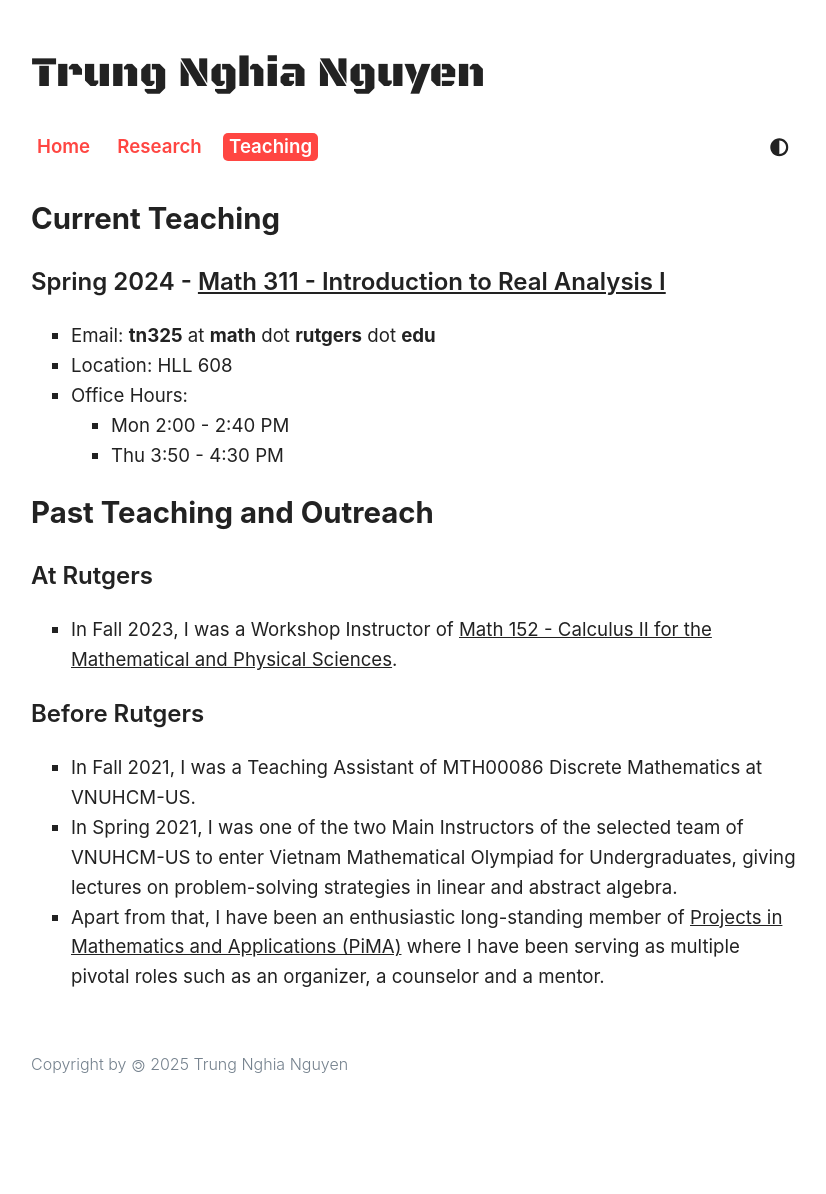
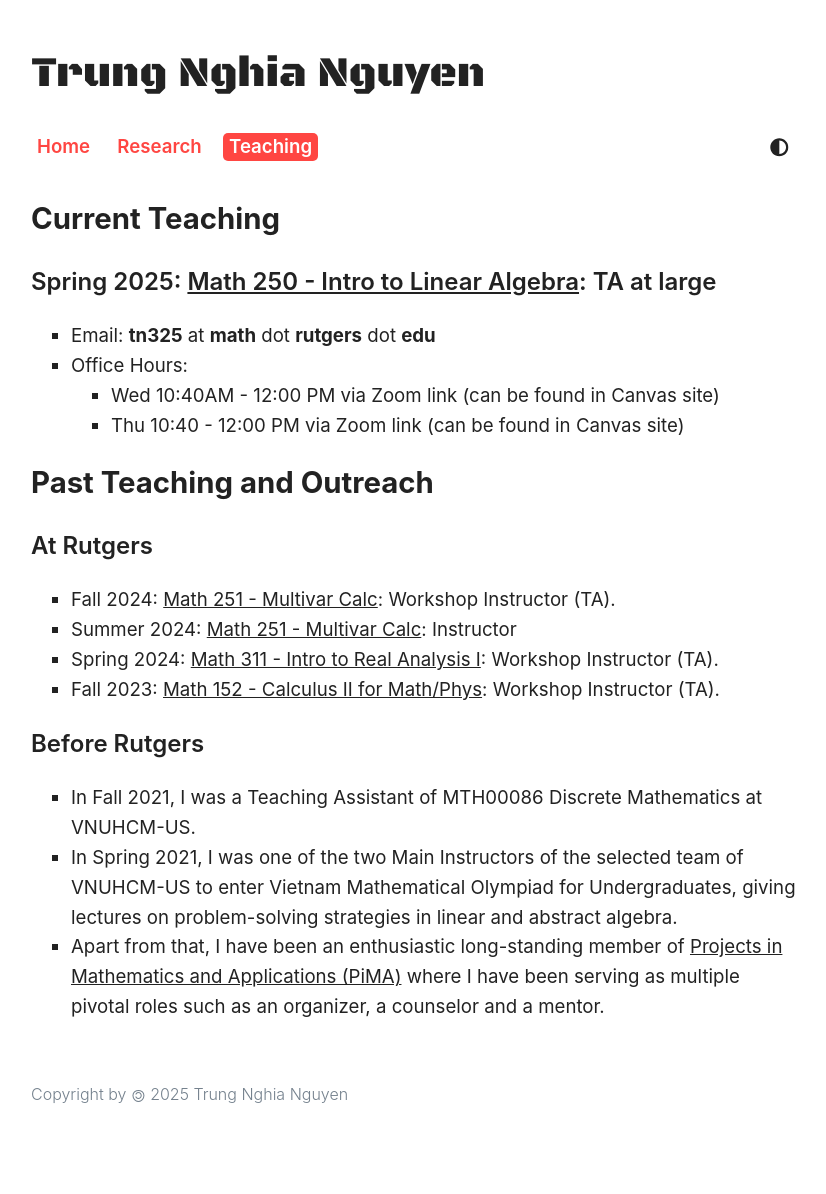
Before and after one commit to tnghianguyen/tnghianguyen.github.io, a Jekyll site: the page built from teaching.html, in a window 1280 px wide. Shown: the whole page, without its empty margins (225-1051 px from the left). Built offline with Jekyll 4.4.1, drawn with Linux system fonts in a browser that asks for light colours; nearby versions of some CDN libraries; comment, search, counter and statistics services are not loaded; before the commit the page ends 1164 px from its top, so only the background shows below that.

Commit message:
Spring 2025

```diff
--- a/index.html
+++ b/index.html
@@ -11,7 +11,7 @@ font-awesome-kit: true
 <div>
     <div>
         <p>
-            Xin chào! I am from Vietnam and my Vietnamese name is Nguyễn Trung Nghĩa. To be consistent with my English legal documents, I prefer to use <strong>Trung Nghia</strong> as my first name and <strong>Nguyen</strong> as my last name. I am a second year PhD student in Mathematics at Rutgers University-New Brunswick. <br>
+            Xin chào! I am from Vietnam and my Vietnamese name is Nguyễn Trung Nghĩa. To be consistent with my English legal documents, I prefer to use <strong>Trung Nghia</strong> as my first name and <strong>Nguyen</strong> as my last name. I am a third year PhD student in Mathematics at Rutgers University-New Brunswick. I am fortunate to be advised by Professor <strong>Eric Carlen</strong>. <br>
         </p>
     </div>
 </div>
--- a/teaching.html
+++ b/teaching.html
@@ -6,14 +6,13 @@ clipboard: true
 ---
 
 <h1>Current Teaching</h1>
-<h2>Spring 2024 - <a href="https://math.rutgers.edu/academics/undergraduate/courses/955-01-640-311-introduction-to-real-analysis-i">Math 311 - Introduction to Real Analysis I</a> </h2>
+<h2>Spring 2025: <a href="https://math.rutgers.edu/academics/undergraduate/course-descriptions/948-01-640-250-introductory-linear-algebra">Math 250 - Intro to Linear Algebra</a>: TA at large </h2>
 <ul>
     <li>Email: <strong>tn325</strong> at <strong>math</strong> dot <strong>rutgers</strong> dot <strong>edu</strong></li>
-    <li>Location: HLL 608</li>
     <li>Office Hours:
         <ul>
-            <li>Mon 2:00 - 2:40 PM</li>
-            <li>Thu 3:50 - 4:30 PM</li>
+            <li>Wed 10:40AM - 12:00 PM via Zoom link (can be found in Canvas site)</li>
+            <li>Thu 10:40 - 12:00 PM via Zoom link (can be found in Canvas site)</li>
         </ul>
     </li>
 </ul>
@@ -21,7 +20,10 @@ clipboard: true
 <h1>Past Teaching and Outreach</h1>
 <h2>At Rutgers</h2>
 <ul>
-    <li>In Fall 2023, I was a Workshop Instructor of <a href="https://math.rutgers.edu/academics/undergraduate/courses/942-01-640-152-calculus-ii-for-the-mathematical-and-physical-sciences">Math 152 - Calculus II for the Mathematical and Physical Sciences</a>.</li>
+    <li>Fall 2024: <a href="https://math.rutgers.edu/academics/undergraduate/course-descriptions/949-01-640-251-multivariable-calculus">Math 251 - Multivar Calc</a>: Workshop Instructor (TA).</li>
+    <li>Summer 2024: <a href="https://math.rutgers.edu/academics/undergraduate/course-descriptions/949-01-640-251-multivariable-calculus">Math 251 - Multivar Calc</a>: Instructor</li>
+    <li>Spring 2024: <a href="https://math.rutgers.edu/academics/undergraduate/course-descriptions/955-01-640-311-introduction-to-real-analysis-i">Math 311 - Intro to Real Analysis I</a>: Workshop Instructor (TA).</li>
+    <li>Fall 2023: <a href="https://math.rutgers.edu/academics/undergraduate/course-descriptions/942-01-640-152-calculus-ii-for-the-mathematical-and-physical-sciences">Math 152 - Calculus II for Math/Phys</a>: Workshop Instructor (TA).</li>
 </ul>
 <h2>Before Rutgers</h2>
 <ul>
```
Also changed, not shown: other parts of index.html (+1 -1 lines), Gemfile.lock, 15 other files.
